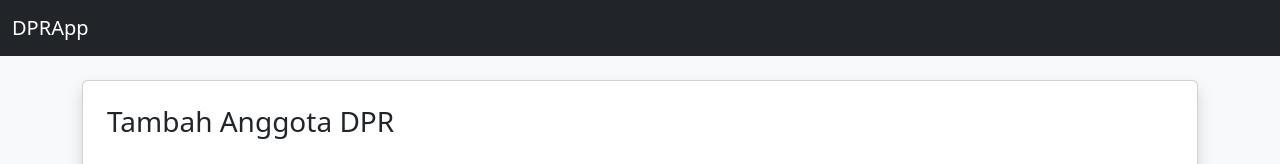
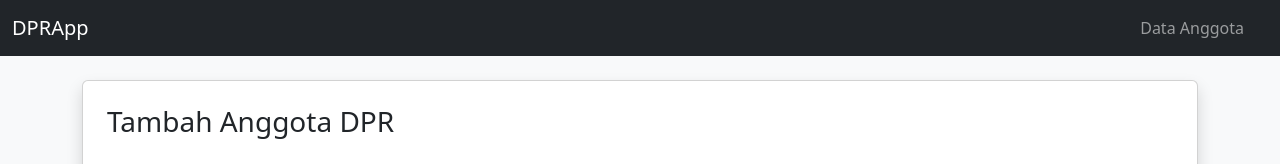
Before and after one commit to nazrielramdhani/DPR_24151055_2B_Nazriel-Ramdhani, a CodeIgniter 4 app: template app/Views/anggota/create.php in a window 1280 px wide. Shown: the top 164 px of the page. Run offline with PHP 8.4 and a stand-in for CodeIgniter, Linux system fonts and the light colour scheme; the template is opened without the code that fills it, so the values that code supplies are empty; some libraries are stand-ins or nearby versions.

Commit message:
Add Fitur Lihat Data Anggota by Nazriel Ramdhani

```diff
--- a/app/Views/auth/login.php
+++ b/app/Views/auth/login.php
@@ -3,7 +3,7 @@
 <?= $this->section('title') ?>Login<?= $this->endSection() ?>
 
 <?= $this->section('content') ?>
-<div class="d-flex justify-content-center align-items-center vh-100">
+<div class="d-flex justify-content-center align-items-center vh-10">
     <div class="card shadow p-4" style="width: 22rem;">
         <h3 class="text-center mb-4">Login</h3>
         <form method="post" action="/login">
--- a/app/Views/layout/main.php
+++ b/app/Views/layout/main.php
@@ -14,10 +14,23 @@
   <nav class="navbar navbar-expand-lg navbar-dark bg-dark mb-4">
     <div class="container-fluid">
       <a class="navbar-brand" href="/dashboard">DPRApp</a>
-      <div class="d-flex">
-        <?php if (session()->has('user')): ?>
-          <a href="/logout" class="btn btn-outline-light">Logout</a>
-        <?php endif; ?>
+      <button class="navbar-toggler" type="button" data-bs-toggle="collapse" data-bs-target="#navbarNav"
+        aria-controls="navbarNav" aria-expanded="false" aria-label="Toggle navigation">
+        <span class="navbar-toggler-icon"></span>
+      </button>
+
+      <div class="collapse navbar-collapse" id="navbarNav">
+        <ul class="navbar-nav ms-auto mb-2 mb-lg-0">
+          <li class="nav-item me-3">
+            <a class="nav-link" href="/anggota">Data Anggota</a>
+          </li>
+        </ul>
+
+        <div class="d-flex">
+          <?php if (session()->has('user')): ?>
+            <a href="/logout" class="btn btn-outline-light ms-3">Logout</a>
+          <?php endif; ?>
+        </div>
       </div>
     </div>
   </nav>
```
Also changed, not shown: README.md.
